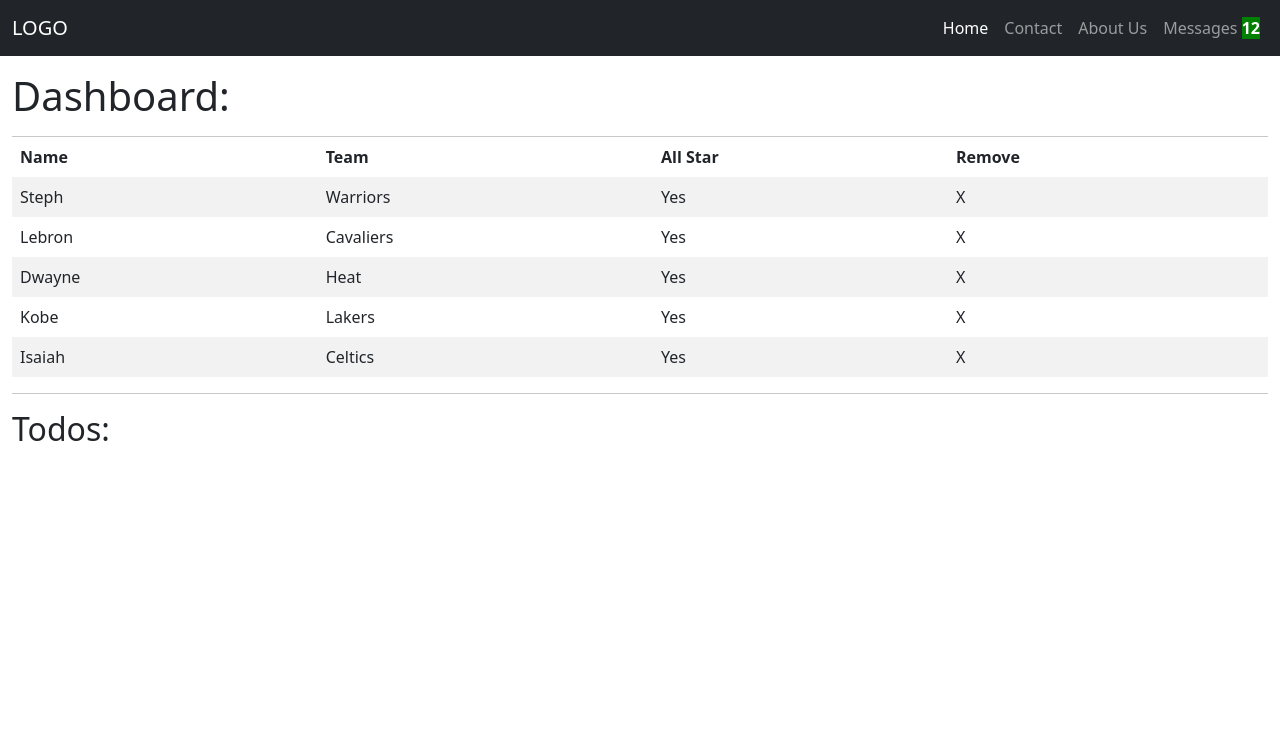
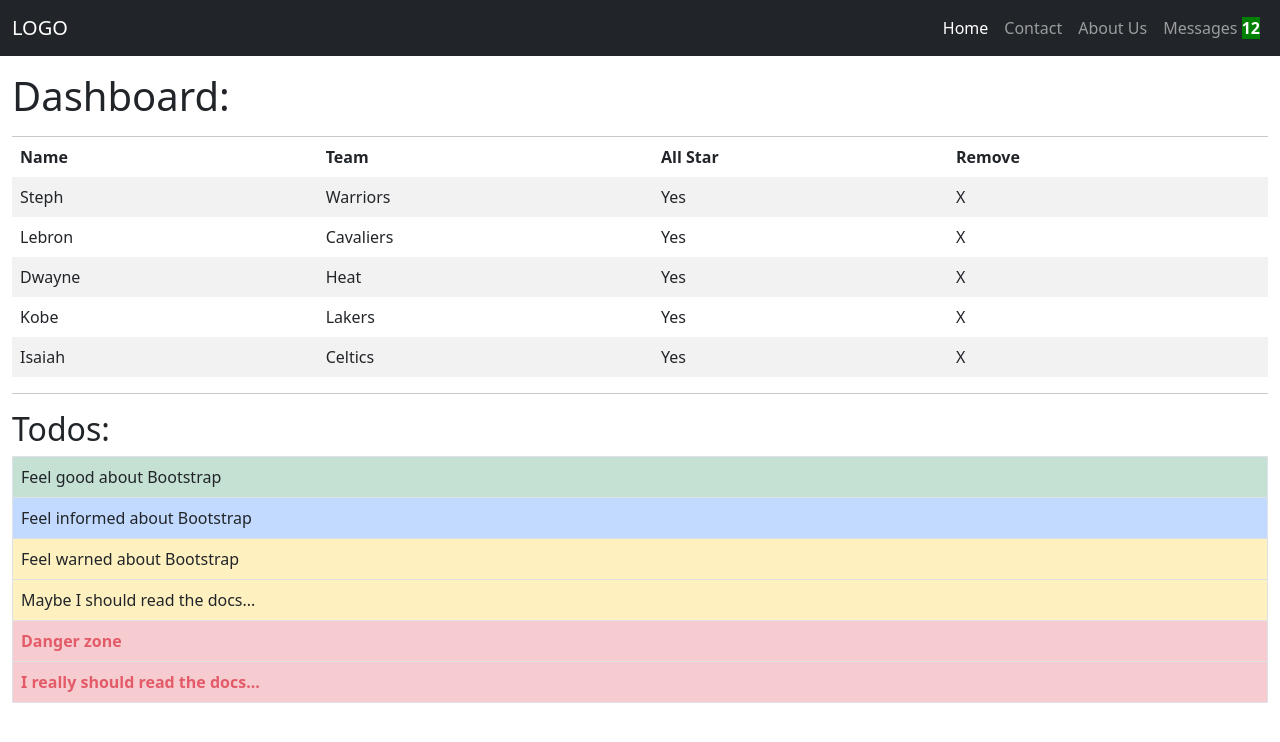
Before and after one commit to missile720/Bootstrap_Exercise_Part2, a plain HTML site: page index.html in a window 1280 px wide. Drawn offline with nearby package versions, Linux system fonts and the light colour scheme.

Commit message:
feat(todos):finished todos table

```diff
--- a/index.html
+++ b/index.html
@@ -77,6 +77,28 @@
       </table>
       <hr>
       <h2>Todos:</h2>
+      <table class="table table-bordered">
+        <tbody>
+          <tr>
+            <td scope="row" class="bg-success bg-opacity-25">Feel good about Bootstrap</td>
+          </tr>
+          <tr>
+            <td scope="row" class="bg-primary bg-opacity-25">Feel informed about Bootstrap</td>
+          </tr>
+          <tr>
+            <td scope="row" class="bg-warning bg-opacity-25">Feel warned about Bootstrap</td>
+          </tr>
+          <tr>
+            <td scope="row" class="bg-warning bg-opacity-25">Maybe I should read the docs...</td>
+          </tr>
+          <tr>
+            <td scope="row" class="bg-danger bg-opacity-25 fw-bold text-danger text-opacity-75">Danger zone</td>
+          </tr>
+          <tr>
+            <td scope="row" class="bg-danger bg-opacity-25 fw-bold text-danger text-opacity-75">I really should read the docs...</td>
+          </tr>
+        </tbody>
+      </table>
     </div>
 
 
```
